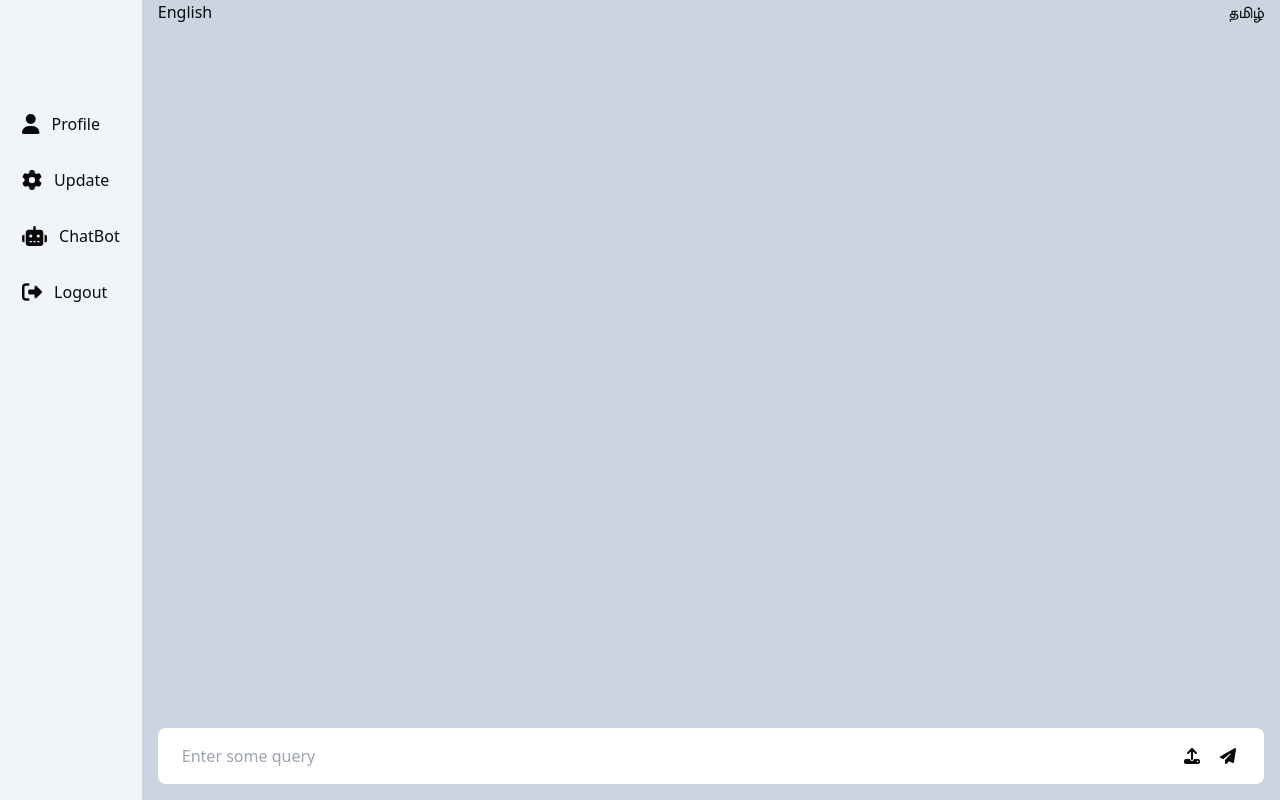
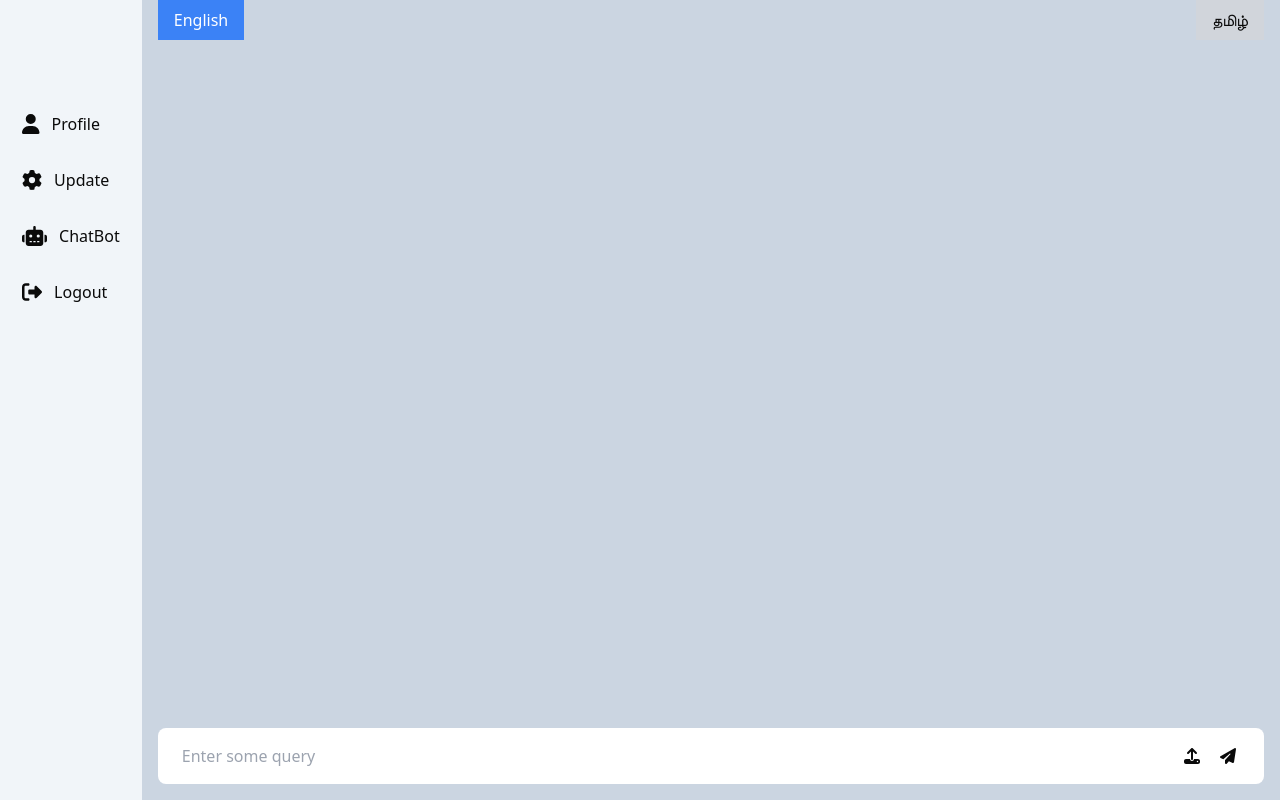
Before and after one commit to thissya/Safe-Bite-AI, a React (Vite) app in the folder Frontend/: page /chatbot in a window 1280 px wide. Built offline with nearby package versions, Linux system fonts and the light colour scheme.

Commit message:
language added2.3

```diff
--- a/Frontend/src/Chatbot.jsx
+++ b/Frontend/src/Chatbot.jsx
@@ -100,24 +100,30 @@ export default function ChatBot() {
         <Navbar />
         <div className="flex flex-col px-4 justify-between w-full h-full">
           <div className="flex flex-row items-end justify-between">
-            <button>
-              <div className="text-center" onClick={() => { setLanguage("english") }}>English</div>
+            <button
+              className={`px-4 py-2 ${language === "english" ? "bg-blue-500 text-white" : "bg-gray-300"}`}
+              onClick={() => setLanguage("english")}
+            >
+              English
             </button>
+            <button
+              className={`px-4 py-2 ${language === "tamil" ? "bg-blue-500 text-white" : "bg-gray-300"}`}
+              onClick={() => setLanguage("tamil")}
+            >
+              தமிழ்
+            </button>
+          </div>
 
-            <button>
-              <div className="text-center" onClick={() => { setLanguage("tamil") }}>தமிழ்</div>
-            </button>
-
-          </div>
           <div className="flex flex-col overflow-y-auto mb-3 mt-1">
             {messages.map((val, index) => (
               <>
-                {val.user == "user" && <UserInputBubble key={index} user={val} />}
-                {val.user == "bot" && <BotMessageBubble key={index} bot={val} />}
+                {val.user === "user" && <UserInputBubble key={index} user={val} />}
+                {val.user === "bot" && <BotMessageBubble key={index} bot={val} />}
               </>
             ))}
             <div ref={messageEndRef}></div>
           </div>
+
           <div className="p-2 bg-white rounded-lg my-4">
             {imageUrl && <div className="relative inline-block">
               <img className="w-50 h-40" src={imageUrl} alt="Image" />
```
